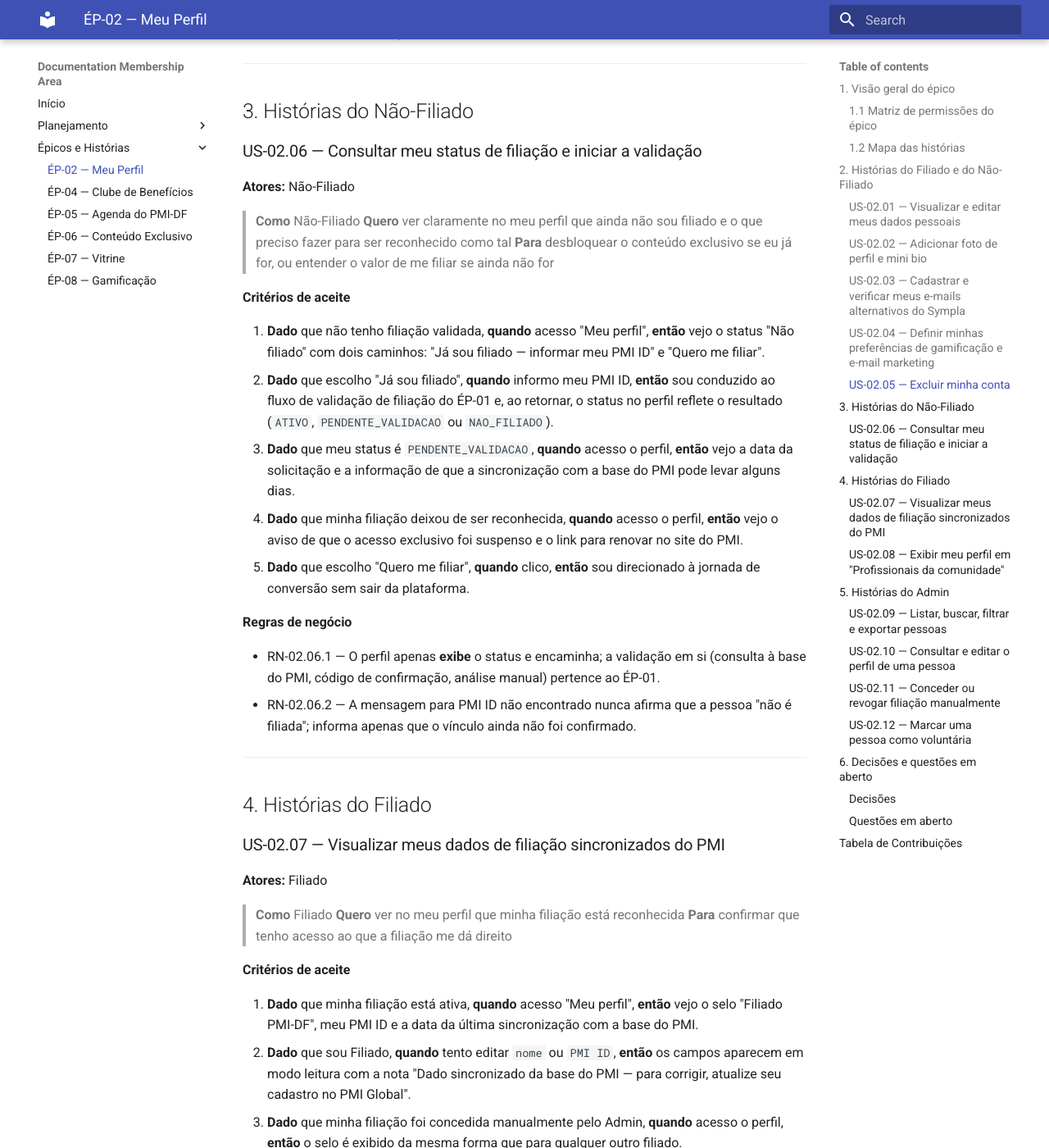
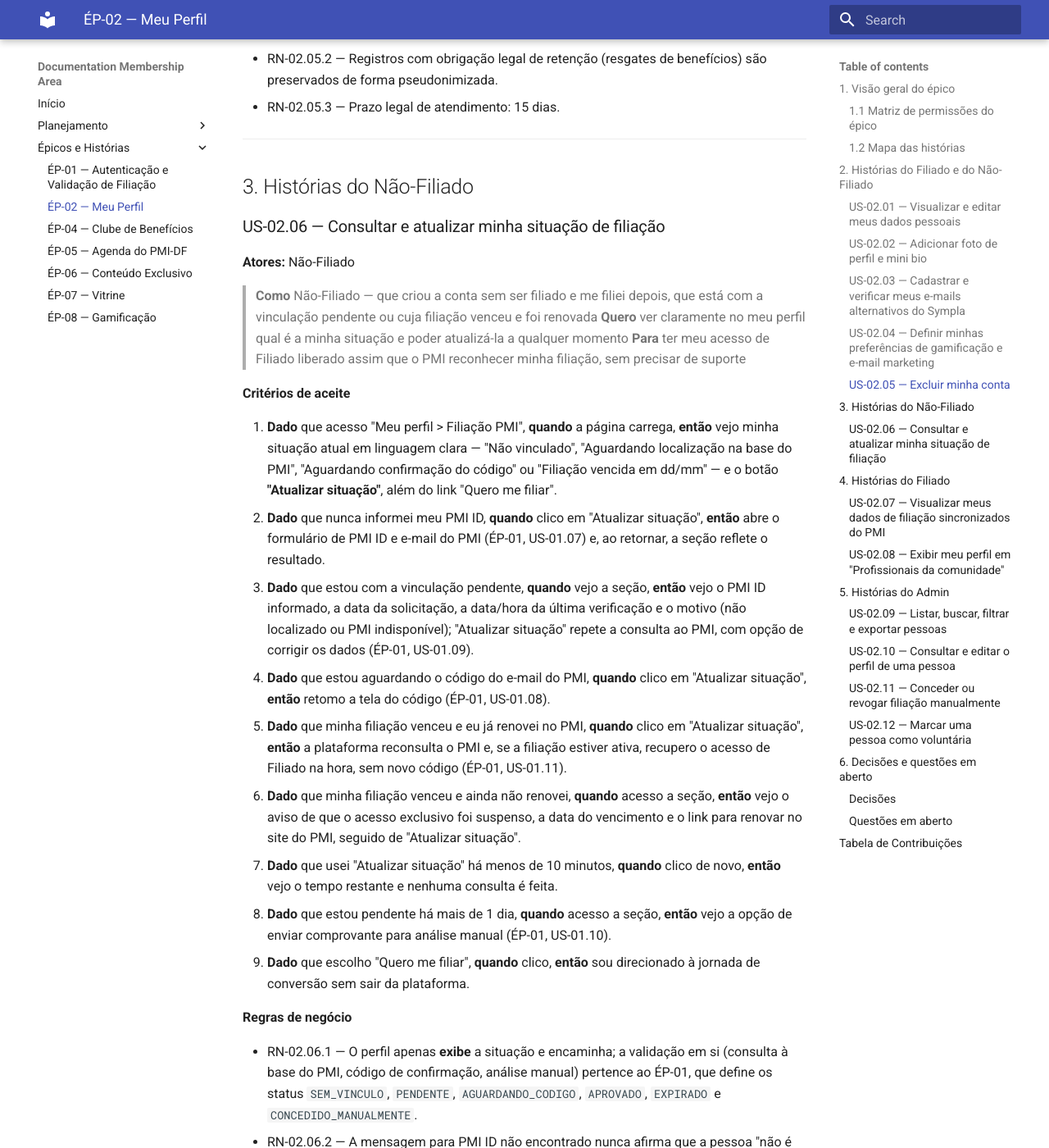
Before and after one commit to pmidf/documentation-membership-area, an MkDocs documentation site: the page built from docs/epicos-historias/meu-perfil.md, in a window 1280 px wide and 1400 px high, scrolled down 6115 px. Shown: the whole window at 82% size. Built offline with MkDocs 1.6.1 and Material for MkDocs 9.7.7, drawn with Linux system fonts in a browser that asks for light colours; some of the changed text lies outside the part shown.

Commit message:
edita epico de meu-perfil

```diff
--- a/docs/epicos-historias/meu-perfil.md
+++ b/docs/epicos-historias/meu-perfil.md
@@ -15,7 +15,8 @@
 | Recurso | Não-Filiado | Filiado | Admin |
 |---------|:-----------:|:-------:|:-----:|
 | Próprios dados pessoais | E | E | E |
-| Próprios campos sincronizados do PMI (nome, PMI ID) | — | L | L |
+| Próprios campos sincronizados do PMI (nome, PMI ID, expiração) | — | L | L |
+| Atualizar a própria situação de filiação (consultar o PMI) | E | E | E |
 | Própria foto e mini bio | E | E | E |
 | Próprios e-mails alternativos (Sympla) | E | E | E |
 | Próprias preferências (gamificação, e-mail marketing) | E | E | E |
@@ -36,7 +37,7 @@
 | [US-02.03](#us-0203-cadastrar-e-verificar-meus-e-mails-alternativos-do-sympla) | Cadastrar e verificar meus e-mails alternativos do Sympla | Filiado, Não-Filiado | Must |
 | [US-02.04](#us-0204-definir-minhas-preferencias-de-gamificacao-e-e-mail-marketing) | Definir minhas preferências de gamificação e e-mail marketing | Filiado, Não-Filiado | Must |
 | [US-02.05](#us-0205-excluir-minha-conta) | Excluir minha conta | Filiado, Não-Filiado | Must |
-| [US-02.06](#us-0206-consultar-meu-status-de-filiacao-e-iniciar-a-validacao) | Consultar meu status de filiação e iniciar a validação | Não-Filiado | Must |
+| [US-02.06](#us-0206-consultar-e-atualizar-minha-situacao-de-filiacao) | Consultar e atualizar minha situação de filiação | Não-Filiado | Must |
 | [US-02.07](#us-0207-visualizar-meus-dados-de-filiacao-sincronizados-do-pmi) | Visualizar meus dados de filiação sincronizados do PMI | Filiado | Must |
 | [US-02.08](#us-0208-exibir-meu-perfil-em-profissionais-da-comunidade) | Exibir meu perfil em "Profissionais da comunidade" | Filiado | Should |
 | [US-02.09](#us-0209-listar-buscar-filtrar-e-exportar-pessoas) | Listar, buscar, filtrar e exportar pessoas | Admin | Must |
@@ -64,13 +65,13 @@
 2. **Dado** que altero telefone, endereço, escolaridade, data de nascimento, gênero, empresa, cargo ou LinkedIn e salvo, **quando** a operação conclui, **então** os dados são persistidos e recebo confirmação visual.
 3. **Dado** que altero o e-mail principal, **quando** salvo, **então** o novo endereço entra como *pendente* e só se torna efetivo após verificação; o e-mail antigo recebe aviso da tentativa de troca.
 4. **Dado** que deixo qualquer campo obrigatório em branco, **quando** salvo, **então** vejo a indicação do campo e nada é persistido.
-5. **Dado** que informo dado inválido (telefone fora do padrão, CEP inexistente, data futura, URL que não é do LinkedIn), **quando** salvo, **então** vejo a mensagem de erro junto ao campo e nada é persistido.
+5. **Dado** que informo dado inválido (telefone fora do padrão, CEP inexistente, data de nascimento futura ou que resulte em idade inferior a 18 anos, URL que não é do LinkedIn), **quando** salvo, **então** vejo a mensagem de erro junto ao campo e nada é persistido.
 6. **Dado** que informo o CEP, **quando** saio do campo, **então** logradouro, bairro, cidade e UF são preenchidos automaticamente, permanecendo editáveis.
 7. **Dado** que respondi (ou pulei) o onboarding, **quando** acesso "Meu perfil", **então** consigo rever e editar interesse e momento de carreira.
 
 **Regras de negócio**
 
-- RN-02.01.1 — Todos os dados pessoais listados no critério 1 são **obrigatórios**, exceto o link do LinkedIn, que é opcional e deve apontar para `linkedin.com/in/`.
+- RN-02.01.1 — Todos os dados pessoais listados no critério 1 são **obrigatórios**, exceto o link do LinkedIn, que é opcional e deve apontar para `linkedin.com/in/`. São exigidos já no cadastro (ÉP-01, US-01.01); idade mínima de 18 anos (ÉP-01, RN-01.01.2).
 - RN-02.01.2 — Toda alteração de dados pessoais gera registro de auditoria.
 - RN-02.01.3 — Para o Filiado, `nome` e `PMI ID` são somente leitura (ver US-02.07).
 - RN-02.01.4 — O e-mail principal é a chave de login e pode ser alterado; a troca só se efetiva após verificação do novo endereço.
@@ -176,26 +177,32 @@
 
 ## 3. Histórias do Não-Filiado
 
-### US-02.06 — Consultar meu status de filiação e iniciar a validação
+### US-02.06 — Consultar e atualizar minha situação de filiação
 
 **Atores:** Não-Filiado
 
-> **Como** Não-Filiado
-> **Quero** ver claramente no meu perfil que ainda não sou filiado e o que preciso fazer para ser reconhecido como tal
-> **Para** desbloquear o conteúdo exclusivo se eu já for, ou entender o valor de me filiar se ainda não for
+> **Como** Não-Filiado — que criou a conta sem ser filiado e me filiei depois, que está com a vinculação pendente ou cuja filiação venceu e foi renovada
+> **Quero** ver claramente no meu perfil qual é a minha situação e poder atualizá-la a qualquer momento
+> **Para** ter meu acesso de Filiado liberado assim que o PMI reconhecer minha filiação, sem precisar de suporte
 
 **Critérios de aceite**
 
-1. **Dado** que não tenho filiação validada, **quando** acesso "Meu perfil", **então** vejo o status "Não filiado" com dois caminhos: "Já sou filiado — informar meu PMI ID" e "Quero me filiar".
-2. **Dado** que escolho "Já sou filiado", **quando** informo meu PMI ID, **então** sou conduzido ao fluxo de validação de filiação do ÉP-01 e, ao retornar, o status no perfil reflete o resultado (`ATIVO`, `PENDENTE_VALIDACAO` ou `NAO_FILIADO`).
-3. **Dado** que meu status é `PENDENTE_VALIDACAO`, **quando** acesso o perfil, **então** vejo a data da solicitação e a informação de que a sincronização com a base do PMI pode levar alguns dias.
-4. **Dado** que minha filiação deixou de ser reconhecida, **quando** acesso o perfil, **então** vejo o aviso de que o acesso exclusivo foi suspenso e o link para renovar no site do PMI.
-5. **Dado** que escolho "Quero me filiar", **quando** clico, **então** sou direcionado à jornada de conversão sem sair da plataforma.
+1. **Dado** que acesso "Meu perfil > Filiação PMI", **quando** a página carrega, **então** vejo minha situação atual em linguagem clara — "Não vinculado", "Aguardando localização na base do PMI", "Aguardando confirmação do código" ou "Filiação vencida em dd/mm" — e o botão **"Atualizar situação"**, além do link "Quero me filiar".
+2. **Dado** que nunca informei meu PMI ID, **quando** clico em "Atualizar situação", **então** abre o formulário de PMI ID e e-mail do PMI (ÉP-01, US-01.07) e, ao retornar, a seção reflete o resultado.
+3. **Dado** que estou com a vinculação pendente, **quando** vejo a seção, **então** vejo o PMI ID informado, a data da solicitação, a data/hora da última verificação e o motivo (não localizado ou PMI indisponível); "Atualizar situação" repete a consulta ao PMI, com opção de corrigir os dados (ÉP-01, US-01.09).
+4. **Dado** que estou aguardando o código do e-mail do PMI, **quando** clico em "Atualizar situação", **então** retomo a tela do código (ÉP-01, US-01.08).
+5. **Dado** que minha filiação venceu e eu já renovei no PMI, **quando** clico em "Atualizar situação", **então** a plataforma reconsulta o PMI e, se a filiação estiver ativa, recupero o acesso de Filiado na hora, sem novo código (ÉP-01, US-01.11).
+6. **Dado** que minha filiação venceu e ainda não renovei, **quando** acesso a seção, **então** vejo o aviso de que o acesso exclusivo foi suspenso, a data do vencimento e o link para renovar no site do PMI, seguido de "Atualizar situação".
+7. **Dado** que usei "Atualizar situação" há menos de 10 minutos, **quando** clico de novo, **então** vejo o tempo restante e nenhuma consulta é feita.
+8. **Dado** que estou pendente há mais de 1 dia, **quando** acesso a seção, **então** vejo a opção de enviar comprovante para análise manual (ÉP-01, US-01.10).
+9. **Dado** que escolho "Quero me filiar", **quando** clico, **então** sou direcionado à jornada de conversão sem sair da plataforma.
 
 **Regras de negócio**
 
-- RN-02.06.1 — O perfil apenas **exibe** o status e encaminha; a validação em si (consulta à base do PMI, código de confirmação, análise manual) pertence ao ÉP-01.
+- RN-02.06.1 — O perfil apenas **exibe** a situação e encaminha; a validação em si (consulta à base do PMI, código de confirmação, análise manual) pertence ao ÉP-01, que define os status `SEM_VINCULO`, `PENDENTE`, `AGUARDANDO_CODIGO`, `APROVADO`, `EXPIRADO` e `CONCEDIDO_MANUALMENTE`.
 - RN-02.06.2 — A mensagem para PMI ID não encontrado nunca afirma que a pessoa "não é filiada"; informa apenas que o vínculo ainda não foi confirmado.
+- RN-02.06.3 — "Atualizar situação" consulta o PMI no máximo 1 vez a cada 10 minutos por pessoa (ÉP-01, RN-01.09.2).
+- RN-02.06.4 — Enquanto a situação não for `APROVADO` ou `CONCEDIDO_MANUALMENTE`, a pessoa tem exatamente o acesso de Não-Filiado.
 
 ---
 
@@ -211,16 +218,18 @@
 
 **Critérios de aceite**
 
-1. **Dado** que minha filiação está ativa, **quando** acesso "Meu perfil", **então** vejo o selo "Filiado PMI-DF", meu PMI ID e a data da última sincronização com a base do PMI.
+1. **Dado** que minha filiação está ativa, **quando** acesso "Meu perfil > Filiação PMI", **então** vejo o selo "Filiado PMI-DF", meu PMI ID, a **data de expiração** da filiação, a data/hora da última verificação na base do PMI e o botão "Atualizar situação".
 2. **Dado** que sou Filiado, **quando** tento editar `nome` ou `PMI ID`, **então** os campos aparecem em modo leitura com a nota "Dado sincronizado da base do PMI — para corrigir, atualize seu cadastro no PMI Global".
-3. **Dado** que minha filiação foi concedida manualmente pelo Admin, **quando** acesso o perfil, **então** o selo é exibido da mesma forma que para qualquer outro filiado.
-4. **Dado** que a sincronização deixa de reconhecer minha filiação, **quando** acesso a plataforma, **então** meu perfil volta a exibir o estado descrito em US-02.06 (critério 4) e recebo e-mail transacional informando a mudança.
+3. **Dado** que minha filiação foi concedida manualmente pelo Admin, **quando** acesso o perfil, **então** o selo é exibido da mesma forma que para qualquer outro filiado, sem data de expiração.
+4. **Dado** que estou a 30 dias ou menos do vencimento, **quando** acesso a plataforma, **então** vejo o lembrete "Sua filiação vence em dd/mm — renove no PMI para não perder o acesso" (ÉP-01, US-01.11).
+5. **Dado** que a revalidação deixa de reconhecer minha filiação, **quando** acesso a plataforma, **então** perco o acesso de Filiado imediatamente, meu perfil passa a exibir o estado descrito em US-02.06 (critério 6) e recebo e-mail transacional informando a mudança.
+6. **Dado** que clico em "Atualizar situação" com a filiação ativa, **quando** a consulta conclui, **então** a data de expiração e a última verificação são atualizadas.
 
 **Regras de negócio**
 
-- RN-02.07.1 — Campos originados da base do PMI são somente leitura na aplicação, para evitar divergência com a fonte de verdade.
-- RN-02.07.2 — Por enquanto a plataforma informa apenas **se** a pessoa é filiada; não exibe datas de início ou expiração da filiação.
-- RN-02.07.3 — A renovação acontece no PMI Global; a plataforma apenas reflete o resultado na próxima sincronização.
+- RN-02.07.1 — Campos originados da base do PMI (nome, PMI ID, data de expiração) são somente leitura na aplicação, para evitar divergência com a fonte de verdade.
+- RN-02.07.2 — A data de expiração exibida é a informada pelo PMI na última verificação; a plataforma não exibe a data de início da filiação enquanto a base do PMI não a fornecer (ÉP-01, questão 4).
+- RN-02.07.3 — A renovação acontece no PMI Global; a plataforma reflete o resultado na próxima revalidação (login) ou quando a pessoa usa "Atualizar situação". **Não há carência**: vencida a filiação, o acesso de Filiado é suspenso.
 
 ---
 
@@ -345,9 +354,10 @@
 
 ### Decisões
 
-- **Todos os dados pessoais são obrigatórios** (nome, e-mail, telefone, endereço completo, escolaridade, data de nascimento, gênero, empresa e cargo).
+- **Todos os dados pessoais são obrigatórios** (nome, e-mail, telefone, endereço completo, escolaridade, data de nascimento, gênero, empresa e cargo) e são exigidos **já no cadastro** (ÉP-01, US-01.01); idade mínima de 18 anos.
 - **Aprovação manual de cadastro** não existe neste épico: qualquer pessoa cria conta e entra como Não-Filiado; o Admin intervém apenas para conceder filiação ou marcar voluntário.
-- **Filiação é binária por enquanto**: a plataforma informa se a pessoa é ou não filiada, sem datas de início ou expiração.
+- **"Atualizar situação" é o caminho de quem se filiou depois de criar a conta** (ou renovou após vencer): o perfil exibe a situação e o botão; a consulta ao PMI, o código e a análise manual são do ÉP-01.
+- **Filiação tem data de expiração**, informada pelo PMI e exibida no perfil; **não há carência** — vencida a filiação, o acesso de Filiado é suspenso até a renovação ser reconhecida. A data de início continua fora enquanto a base do PMI não a fornecer.
 - **Voluntário é uma marcação simples** (sim/não), sem cargo, diretoria ou histórico de vínculos.
 - **Sem exportação de dados pelo próprio usuário**: o perfil oferece apenas a exclusão da conta.
 - **Sem sinal "aberto a oportunidades".** A única exposição do perfil a terceiros é a vitrine "Profissionais da comunidade" (ÉP-07): *opt-in*, visível a todos os usuários, onde só Filiados aparecem, limitada a dados profissionais (US-02.08).
@@ -355,10 +365,9 @@
 
 ### Questões em aberto
 
-1. Os dados obrigatórios (endereço, empresa, cargo etc.) são exigidos já no cadastro (ÉP-01) ou a conta pode ser criada só com nome/e-mail/senha e o preenchimento completado depois em "Meu perfil"? Se for a segunda opção, o que fica bloqueado enquanto o perfil está incompleto?
-2. A troca de e-mail principal deve ser bloqueada para Filiados enquanto o e-mail for a chave de reconciliação com a base do PMI?
-3. A sincronização com o ThoughtSpot traz data de expiração da filiação? Se trouxer, a RN-02.07.2 pode ser revista para exibir vigência e alertas.
-4. O Admin pode alterar o e-mail principal de uma pessoa (US-02.10)? Se sim, exige verificação do novo endereço como em US-02.01?
+1. A troca de e-mail principal deve ser bloqueada para Filiados enquanto o e-mail for a chave de reconciliação com a base do PMI? (No ÉP-01 a posse do e-mail do PMI é comprovada por código e ele vira e-mail alternativo verificado, então a troca do e-mail principal não afeta o vínculo — confirmar.)
+2. A base do PMI traz a data de **início** da filiação? Se trouxer, a RN-02.07.2 pode ser revista para exibi-la e o badge "Filiado há N anos" (ÉP-08) passa a usar a data real.
+3. O Admin pode alterar o e-mail principal de uma pessoa (US-02.10)? Se sim, exige verificação do novo endereço como em US-02.01?
 
 ---
 
@@ -371,3 +380,4 @@
 | 1.2 | 11/09/2026 | Link do LinkedIn (opcional) em US-02.01; nova US-02.08 (exibir perfil em "Profissionais da comunidade", opt-in de Filiado) e renumeração das histórias de Admin para US-02.09 a US-02.12 | Vitor Leonardo | Anne de Capdeville |
 | 1.3 | 11/09/2026 | US-02.08: vitrine de profissionais passa a ser visível a todos os usuários (só Filiados aparecem) | Vitor Leonardo | Anne de Capdeville |
 | 1.4 | 11/09/2026 | US-02.04: critério de desativação da gamificação alinhado ao ÉP-08 (sem ranking) | Vitor Leonardo | Anne de Capdeville |
+| 1.5 | 13/09/2026 | Alinhamento com o ÉP-01: US-02.06 reescrita como "Consultar e atualizar minha situação de filiação" (botão "Atualizar situação" por status); US-02.07 passa a exibir data de expiração, lembrete de vencimento e suspensão imediata sem carência; idade mínima de 18 anos; dados obrigatórios exigidos no cadastro; questões 1 e 3 resolvidas | Vitor Leonardo | Nome do revisor |
--- a/mkdocs.yml
+++ b/mkdocs.yml
@@ -15,6 +15,7 @@
       - Histórias de Usuário (V.1): planejamento/historias-usuario-v1.md
       - Protótipos (v0, v1 e v2): planejamento/prototipos.md
   - Épicos e Histórias:
+      - ÉP-01 — Autenticação e Validação de Filiação: epicos-historias/autenticacao.md
       - ÉP-02 — Meu Perfil: epicos-historias/meu-perfil.md
       - ÉP-04 — Clube de Benefícios: epicos-historias/clube-beneficios.md
       - ÉP-05 — Agenda do PMI-DF: epicos-historias/agenda.md
```
